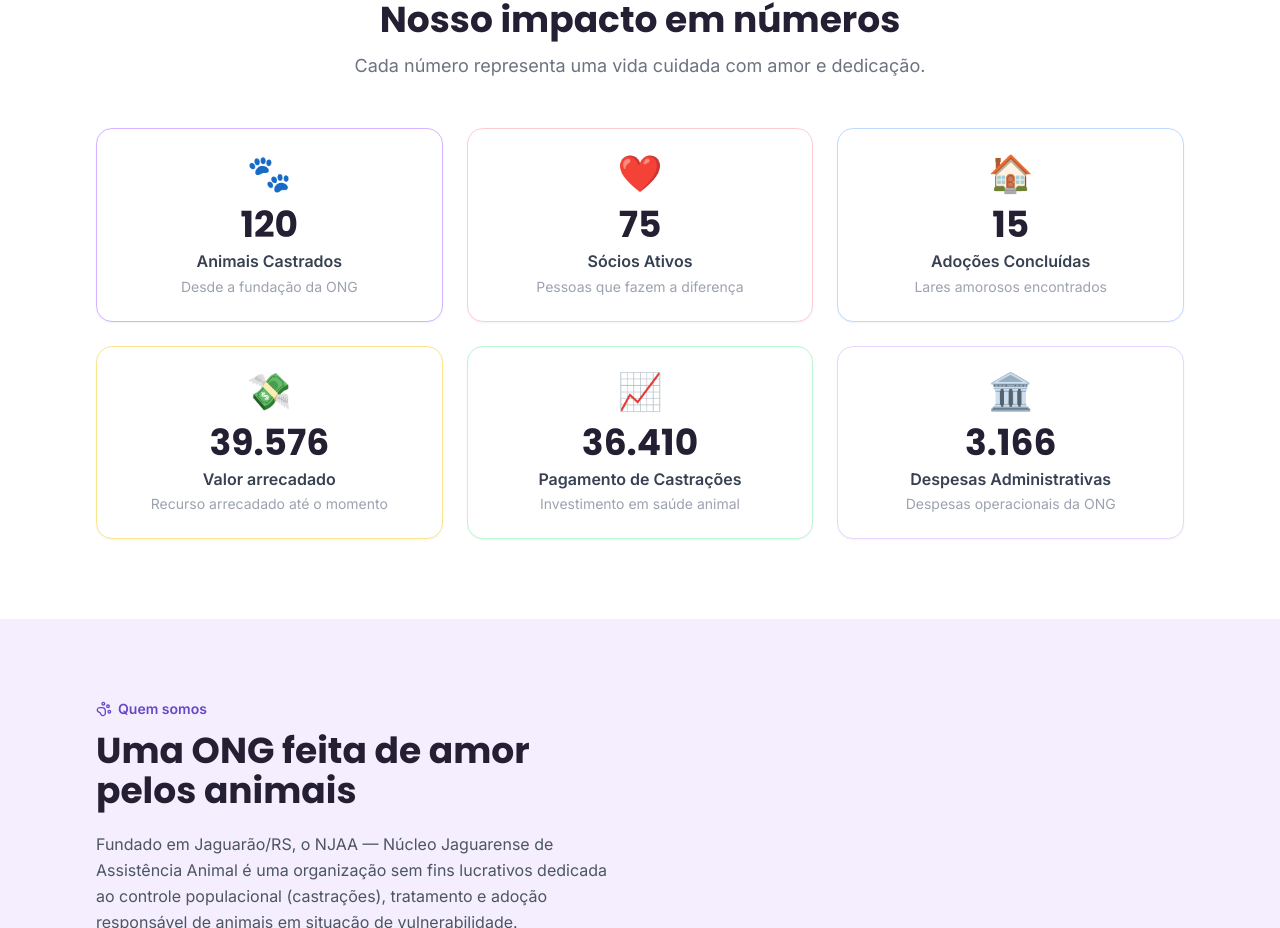
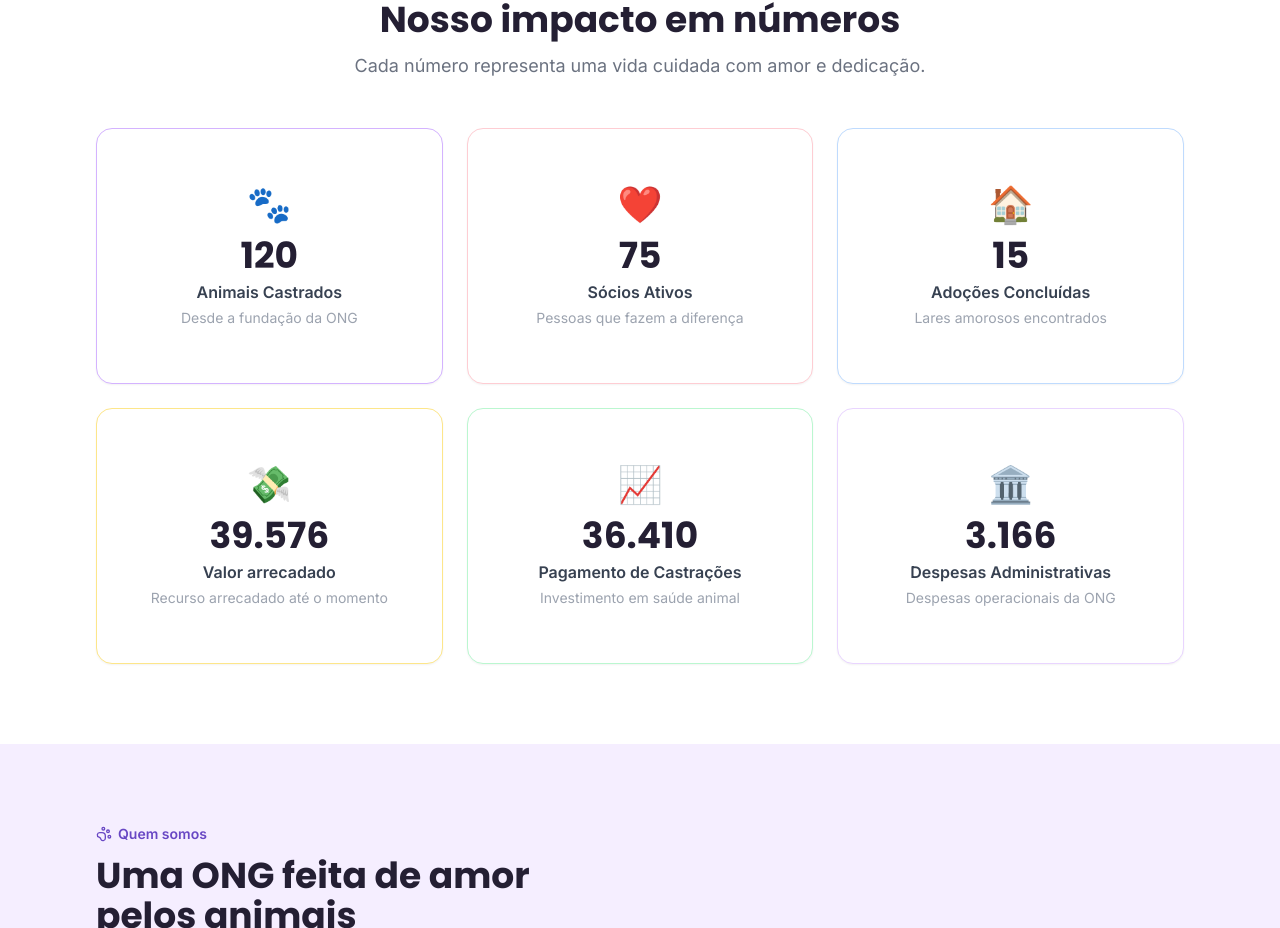
Before and after one commit to sbr-digital/njaa, a React (Vite) app: page / in a window 1280 px wide. Shown: the part 816-1744 px from the top of the page. Built offline with nearby package versions, Linux system fonts and the light colour scheme.

Commit message:
fix: ajusta quadros

```diff
--- a/src/components/StatCard.tsx
+++ b/src/components/StatCard.tsx
@@ -26,7 +26,7 @@ export function StatCard({ stat, large = false }: StatCardProps) {
       ref={ref}
       className={`card border ${
         colorMap[stat.color].split(' ').slice(1).join(' ')
-      } p-6 text-center flex flex-col items-center gap-3`}
+      } p-6 text-center flex flex-col items-center justify-center gap-3 min-h-64`}
     >
       <span className="text-4xl" role="img" aria-label={stat.label}>
         {stat.icon}
--- a/src/data/stats.ts
+++ b/src/data/stats.ts
@@ -14,7 +14,7 @@ export const transparencyStats: TransparencyStat[] = [
     icon: '❤️',
     value: 75,
     label: 'Sócios Ativos',
-    description: 'Pessoas que fazem a diferença',
+    description: 'Pessoas que fazem a diferença   ',
     color: 'rose',
   },
   {
```
